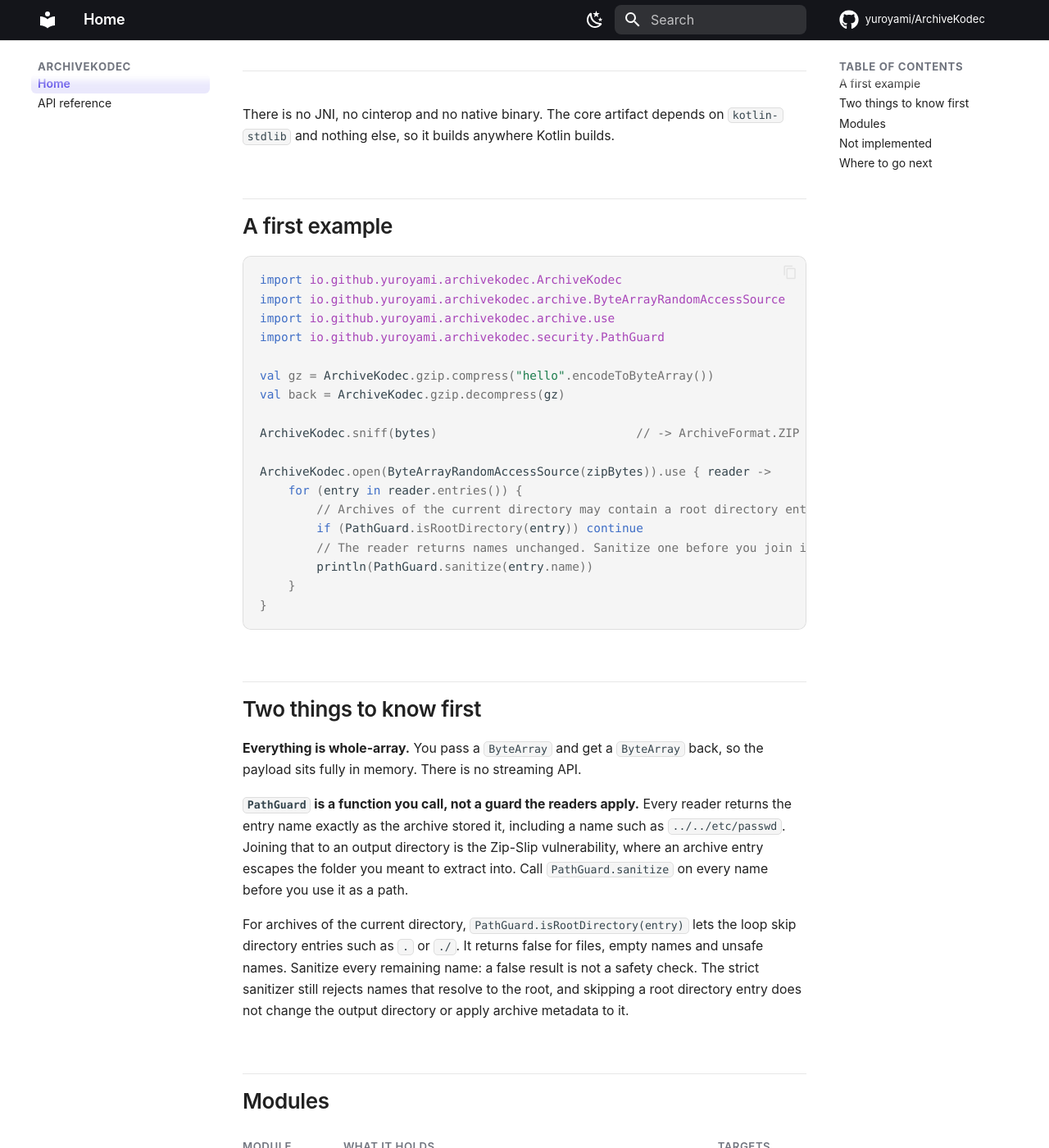
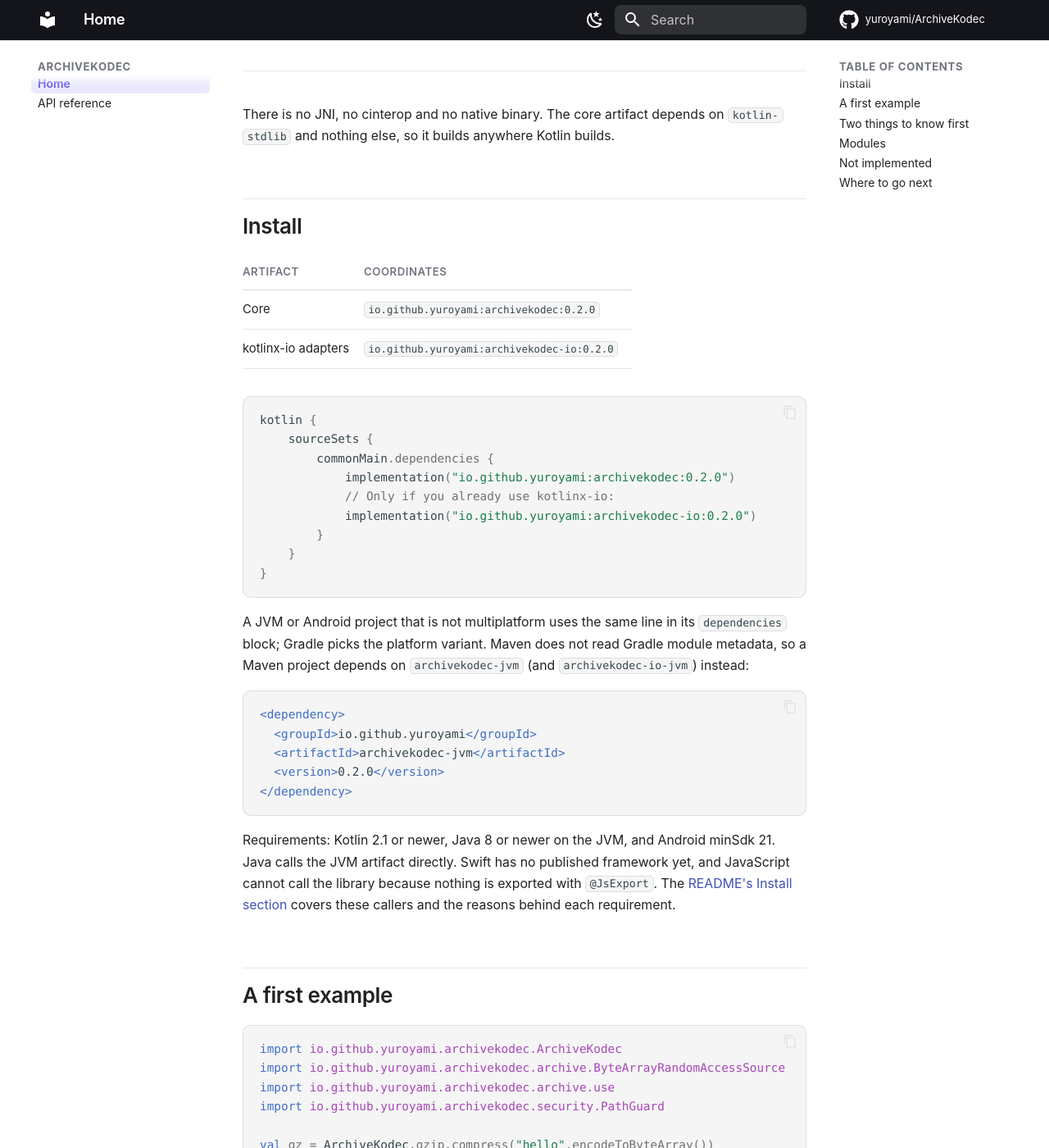
Before and after one commit to yuroyami/ArchiveKodec, an MkDocs documentation site: the page built from docs/index.md, in a window 1280 px wide and 1400 px high, scrolled down 284 px. Shown: the whole window at 82% size. Built offline with MkDocs 1.6.1 and Material for MkDocs 9.7.7, drawn with Linux system fonts in a browser that asks for light colours; comment, search, counter and statistics services are not loaded.

Commit message:
docs: add install sections with coordinates for both artifacts
Put an Install section before the first example in the README and on the
docs landing page, and point Get started at it. Give full coordinates for
archivekodec and archivekodec-io, a multiplatform snippet, the same line for
plain JVM and Android projects, and a Maven snippet that uses the -jvm
platform artifact, because the root POM carries no library classes.

State the Kotlin, Java and Android minimums, and what Java, Swift and
JavaScript callers can do today. checkReadmeVersion now also covers the
docs page.

Fixes #114

````diff
--- a/docs/index.md
+++ b/docs/index.md
@@ -7,7 +7,7 @@ Kotlin Multiplatform. Gunzip a buffer or read a ZIP on iOS and in the browser, a
 well as on the JVM.
 
 <div class="kite-hero-actions" markdown>
-[Get started](#a-first-example){ .kite-primary }
+[Get started](#install){ .kite-primary }
 [API reference](api/)
 [GitHub](https://github.com/yuroyami/ArchiveKodec)
 </div>
@@ -16,6 +16,44 @@ well as on the JVM.
 
 There is no JNI, no cinterop and no native binary. The core artifact depends on
 `kotlin-stdlib` and nothing else, so it builds anywhere Kotlin builds.
+
+## Install
+
+| Artifact | Coordinates |
+| --- | --- |
+| Core | `io.github.yuroyami:archivekodec:0.2.0` |
+| kotlinx-io adapters | `io.github.yuroyami:archivekodec-io:0.2.0` |
+
+```kotlin
+kotlin {
+    sourceSets {
+        commonMain.dependencies {
+            implementation("io.github.yuroyami:archivekodec:0.2.0")
+            // Only if you already use kotlinx-io:
+            implementation("io.github.yuroyami:archivekodec-io:0.2.0")
+        }
+    }
+}
+```
+
+A JVM or Android project that is not multiplatform uses the same line in its
+`dependencies` block; Gradle picks the platform variant. Maven does not read
+Gradle module metadata, so a Maven project depends on `archivekodec-jvm` (and
+`archivekodec-io-jvm`) instead:
+
+```xml
+<dependency>
+  <groupId>io.github.yuroyami</groupId>
+  <artifactId>archivekodec-jvm</artifactId>
+  <version>0.2.0</version>
+</dependency>
+```
+
+Requirements: Kotlin 2.1 or newer, Java 8 or newer on the JVM, and Android
+minSdk 21. Java calls the JVM artifact directly. Swift has no published framework
+yet, and JavaScript cannot call the library because nothing is exported with
+`@JsExport`. The [README's Install section](https://github.com/yuroyami/ArchiveKodec#install)
+covers these callers and the reasons behind each requirement.
 
 ## A first example
 
````
Also changed, not shown: README.md (+79 -32 lines), 1 other file.
